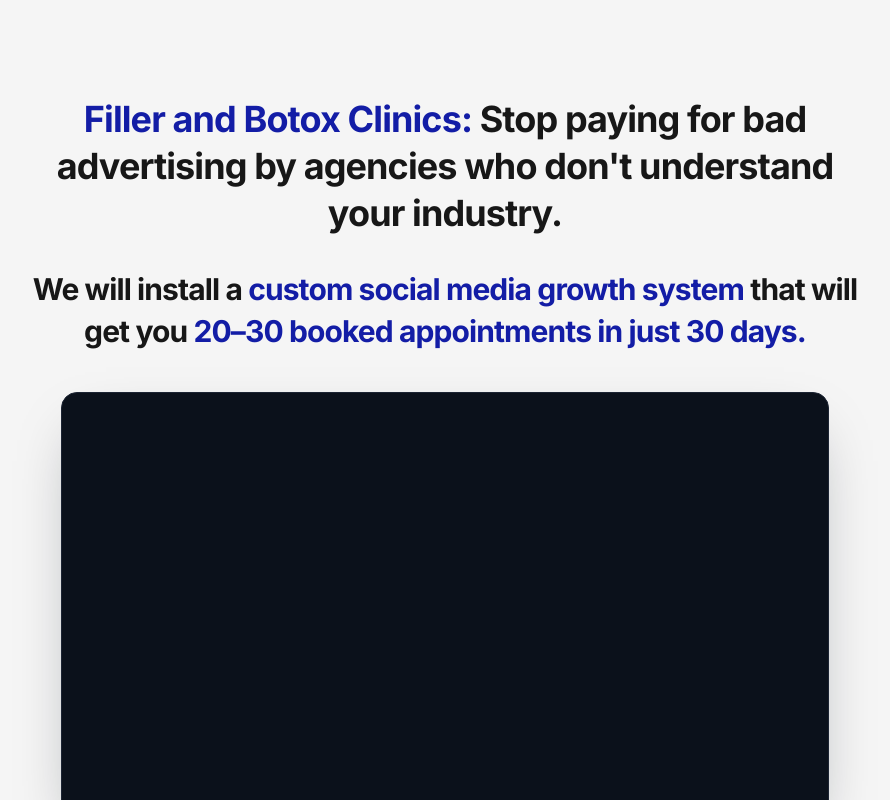
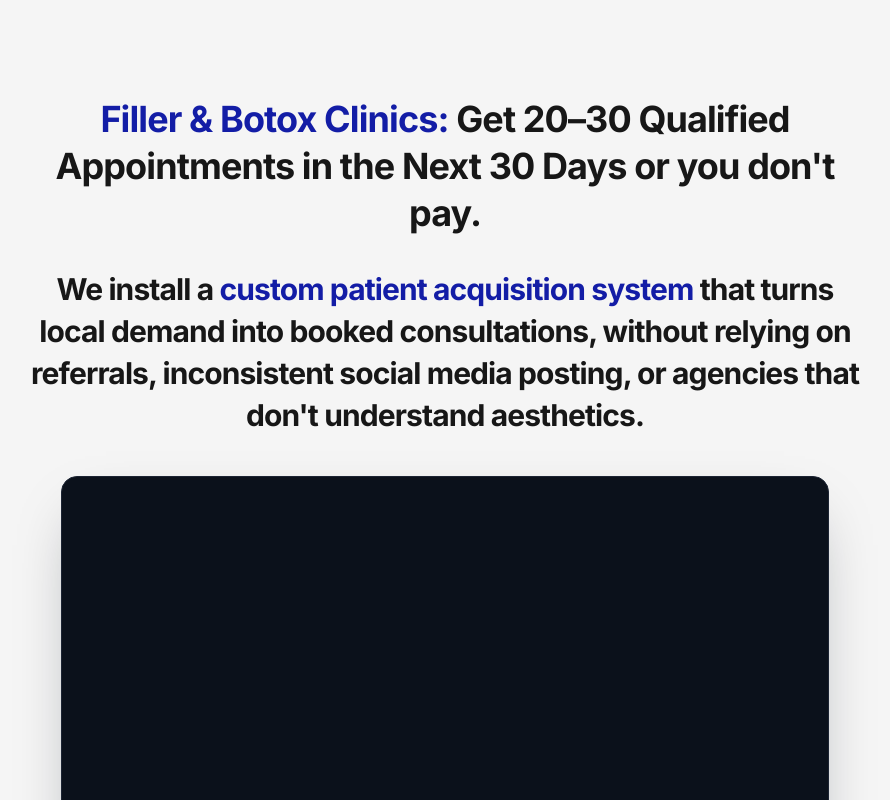
Before and after one commit to Jojo42011/Systemize-Landing, a Next.js app: page / in a window 1280 px wide. Shown: the top 800 px of the page, without its empty margins (195-1085 px from the left). Built offline with nearby package versions, Linux system fonts and the light colour scheme; no server answers.

Commit message:
Update clinic landing page headline and supporting copy

```diff
--- a/app/page.tsx
+++ b/app/page.tsx
@@ -17,13 +17,14 @@ export default function Home() {
             id="hero-heading"
             className="font-display mx-auto max-w-4xl text-2xl leading-[1.3] sm:text-3xl sm:leading-[1.3] lg:text-4xl"
           >
-            <span className="text-accent">Filler and Botox Clinics:</span>{" "}
-            Stop paying for bad advertising by agencies who don&apos;t understand your industry.
+            <span className="text-accent">Filler &amp; Botox Clinics:</span>{" "}
+            Get 20–30 Qualified Appointments in the Next 30 Days or you don&apos;t pay.
             <span className="mt-8 block text-xl leading-relaxed sm:text-2xl sm:leading-relaxed lg:text-3xl lg:leading-[1.4]">
-              We will install a{" "}
-              <strong className="font-bold text-accent">custom social media growth system</strong>{" "}
-              that will get you{" "}
-              <strong className="font-bold text-accent">20–30 booked appointments in just 30 days.</strong>
+              We install a{" "}
+              <strong className="font-bold text-accent">custom patient acquisition system</strong>{" "}
+              that turns local demand into booked consultations, without relying on
+              referrals, inconsistent social media posting, or agencies that don&apos;t
+              understand aesthetics.
             </span>
           </h1>
 
```
